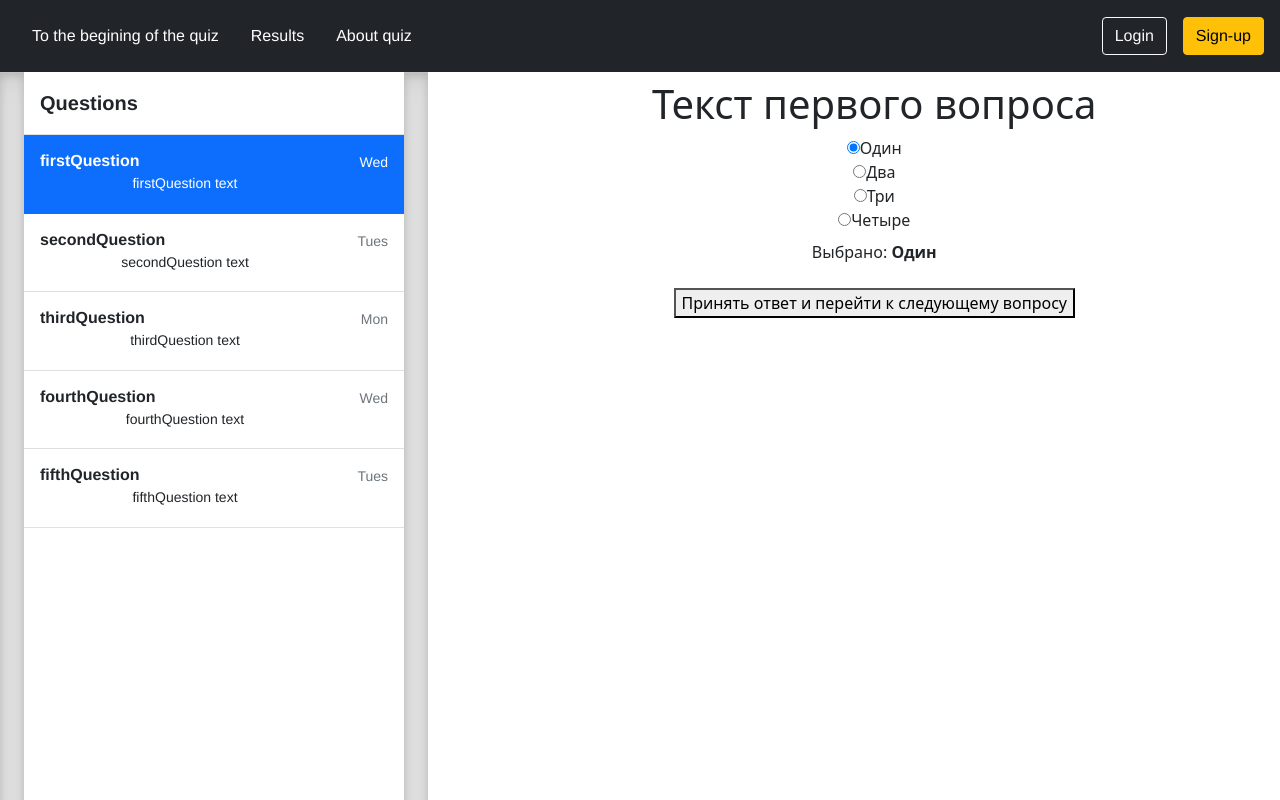
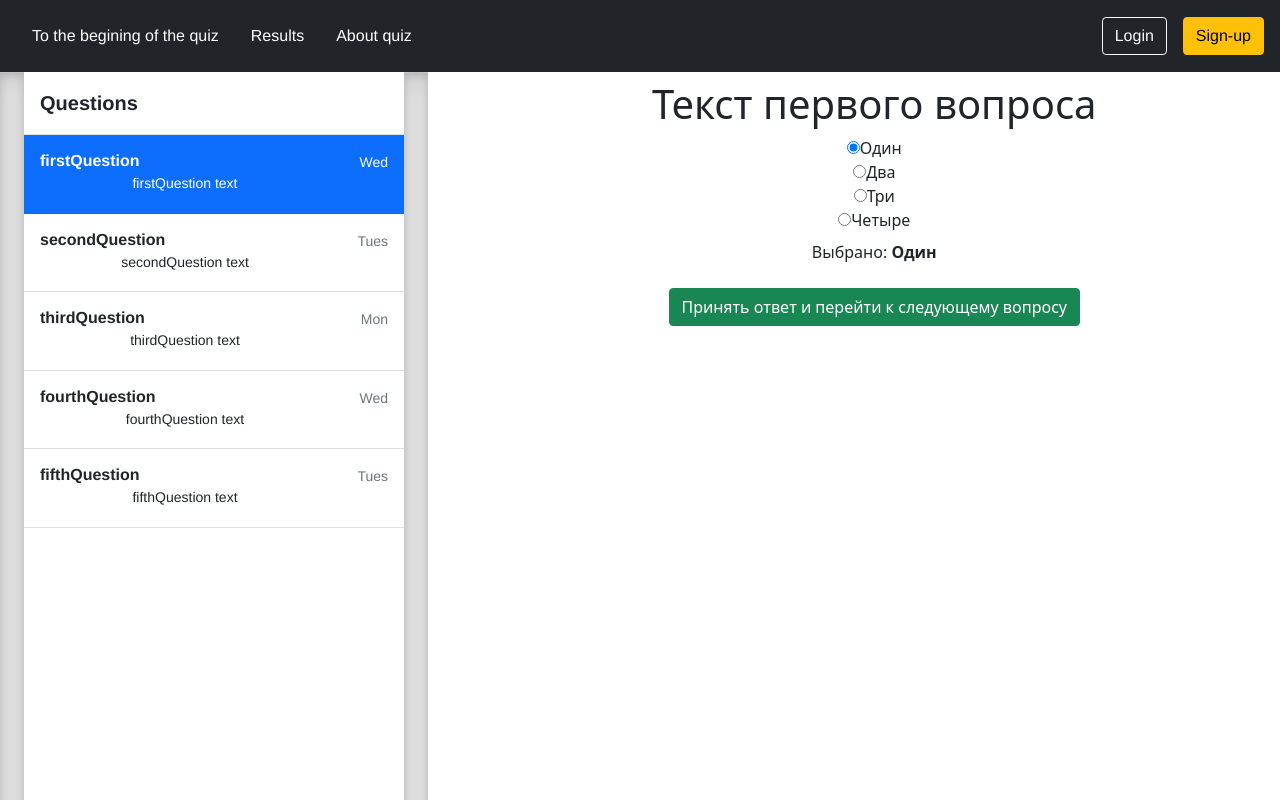
Before and after one commit to a1723/vue-quiz, a Vue app: page / in a window 1280 px wide. Both pictures are taken after a click on the radio button 853 px from the left and 147 px from the top of the page. Shown: the top 800 px of the page. Built offline with nearby package versions, Linux system fonts and the light colour scheme.

Commit message:
перерисовывается button в первом вопросе

```diff
--- a/src/components/firstQuestion.vue
+++ b/src/components/firstQuestion.vue
@@ -19,7 +19,10 @@
           <b-form-invalid-feedback :state="state"></b-form-invalid-feedback>
           <div class="mt-2">Выбрано: <strong>{{ picked }}</strong></div>
           <br>
-          <router-link to="/2"><button :disabled='isDisabled' @click="nextQuestion">Принять ответ и перейти к следующему вопросу</button></router-link>
+          <router-link to="/2">
+            <button v-if="!picked" :disabled='isDisabled' @click="nextQuestion" >Принять ответ и перейти к следующему вопросу</button>
+            <button v-else-if="picked" type="button" class="btn btn-success" @click="nextQuestion">Принять ответ и перейти к следующему вопросу</button>
+          </router-link>
         </b-form-group>
       </div>
     </main>
--- a/src/components/questionPanel.vue
+++ b/src/components/questionPanel.vue
@@ -53,8 +53,14 @@
 
 <script>
 
+import firstQuestion from './firstQuestion.vue'
+
 export default {
     name: 'questionPanel',
+    components: {
+      firstQuestion
+    },
+    props: ['title'],
     data() {
         return {
             questionPanel: 'questionPanel'
```
